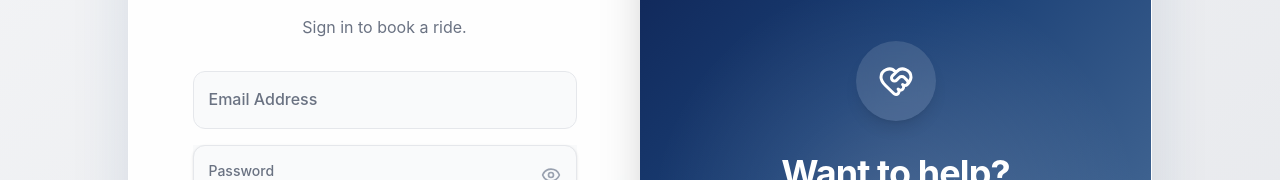
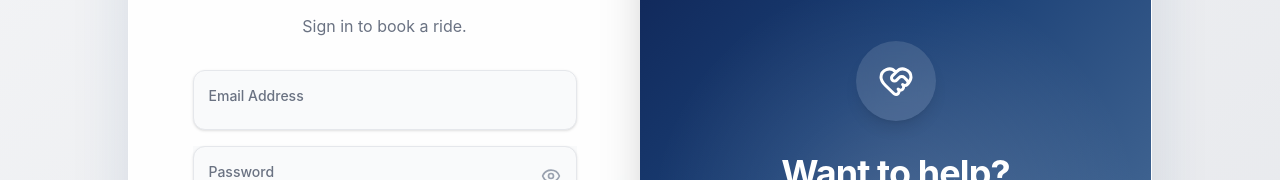
Before and after one commit to Nashap/CareRide-AI, a React (Vite) app in the folder frontend/: page /login in a window 1280 px wide. Shown: the part 177-357 px from the top of the page. Built offline with nearby package versions, Linux system fonts and the light colour scheme; no server answers.

Commit message:
Update Login.jsx

```diff
--- a/frontend/src/pages/auth/Login.jsx
+++ b/frontend/src/pages/auth/Login.jsx
@@ -6,6 +6,7 @@ import { loginUser } from "../../services/authService";
 import Toast from "../../components/common/Toast";
 import LoadingScreen from "../../components/common/LoadingScreen";
 import PasswordInput from "../../components/common/PasswordInput";
+import FloatingInput from "../../components/common/FloatingInput";
 
 function Login() {
   const navigate = useNavigate();
@@ -93,8 +94,7 @@ function Login() {
       )}
 
       <form onSubmit={(e) => handleSubmit(e, currentRole)} className="w-full max-w-sm flex flex-col gap-4">
-        <div className="relative w-full">
-          <input
+        <FloatingInput
           type="email"
           id={`email-${currentRole}`}
           name="email"
@@ -102,16 +102,7 @@ function Login() {
           required
           value={formData.email}
           onChange={handleChange}
-            className="peer w-full bg-gray-50 border border-gray-200 text-gray-900 rounded-xl px-4 pt-6 pb-2 focus:outline-none focus:ring-2 focus:ring-[#1A3F75]/20 focus:border-[#1A3F75] transition-all placeholder-transparent"
-            aria-label="Email Address"
         />
-          <label
-            htmlFor={`email-${currentRole}`}
-            className="absolute left-4 top-2 text-xs font-medium text-gray-500 transition-all peer-placeholder-shown:text-base peer-placeholder-shown:top-4 peer-focus:top-2 peer-focus:text-xs peer-focus:text-[#1A3F75] pointer-events-none"
-          >
-            Email Address
-          </label>
-        </div>
 
         <PasswordInput
           id={`password-${currentRole}`}
```
Lines whose indentation alone changed are shown as unchanged.
